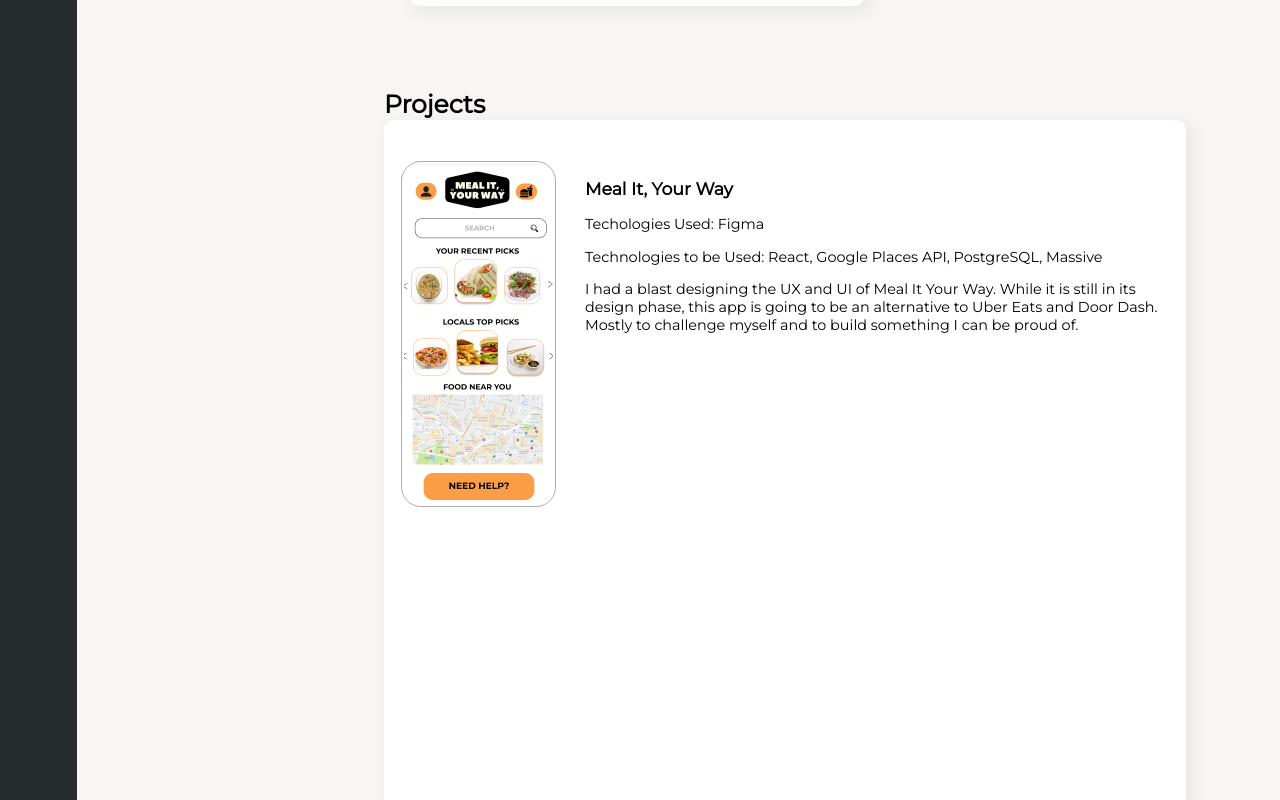
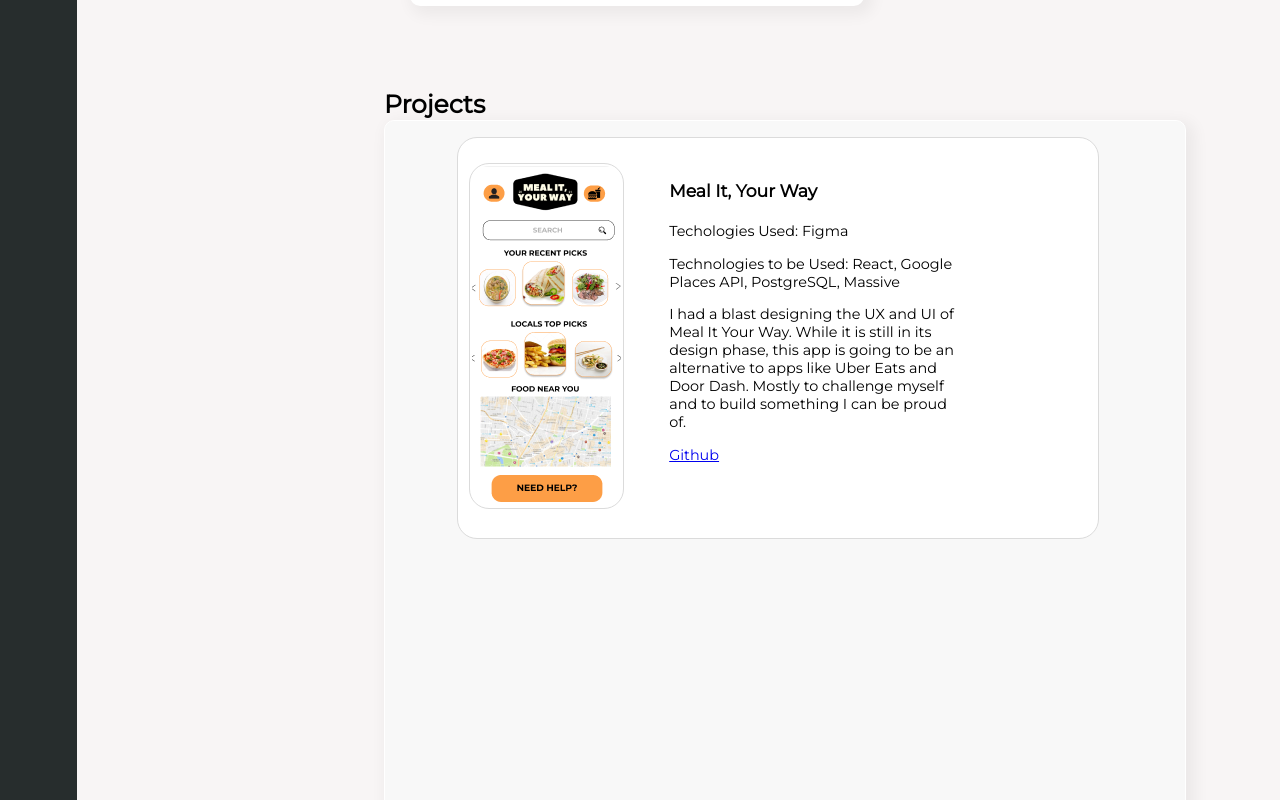
Before and after one commit to TyEverton/Portfolio-Revamp, a React (Create React App) app: page / in a window 1280 px wide. Shown: the part 1080-1880 px from the top of the page. Built offline with nearby package versions, Linux system fonts and the light colour scheme.

Commit message:
working on project section styling

```diff
--- a/src/Components/Projects.js
+++ b/src/Components/Projects.js
@@ -1,29 +1,38 @@
-import React from "react"
-import MealItYourWay from "../MealItYourWay.jpg"
-import "./projects.css"
+import React from 'react'
+import MealItYourWay from '../MealItYourWay.jpg'
+import './projects.css'
 const Projects = () => {
   return (
     <div>
       <h1 className="projectsHeader">Projects</h1>
       <div className="projectContainer">
+        <section className="mealProjectBody">
           <img
             alt="MealItYourWay Snapshot"
-          className="mealProject"
+            className="mealPhoto"
             src={MealItYourWay}
           ></img>
-        <section className="mealProjectBody">
           <h3 className="mealProjectHeader">Meal It, Your Way</h3>
+          <section className="mealItSummary">
             <p>Techologies Used: Figma</p>
             <p>
               Technologies to be Used: React, Google Places API, PostgreSQL,
               Massive
             </p>
             <p>
-            I had a blast designing the UX and UI of Meal It Your Way. While it
-            is still in its design phase, this app is going to be an alternative
-            to Uber Eats and Door Dash. Mostly to challenge myself and to build
-            something I can be proud of.
+              I had a blast designing the UX and UI of Meal It Your Way. While
+              it is still in its design phase, this app is going to be an
+              alternative to apps like Uber Eats and Door Dash. Mostly to
+              challenge myself and to build something I can be proud of.
             </p>
+            <a
+              target="_blank"
+              rel="noopener noreferrer"
+              href="https://github.com/TyEverton/Meal_It_Your_Way"
+            >
+              Github
+            </a>
+          </section>
         </section>
       </div>
     </div>
--- a/src/Components/projects.css
+++ b/src/Components/projects.css
@@ -16,31 +16,31 @@
   top: 150%;
   left: 30%;
   border-style: solid;
-  border-width: thin;
-  border-color: white;
+  border-width: 1px;
+  border-color: rgb(255, 255, 255);
   border-radius: 10px;
   width: 800px;
   height: 800px;
-  background-color: white;
-
+  background-color: rgb(248, 248, 248);
   box-shadow: 5px 5px 15px 4px rgba(0,0,0,0.05);
 }
 
-.mealProject {
-  position: absolute;
-  top: 5%;
-  left: 2%;
+.mealPhoto {
+  position: relative;
   border: solid;
-  border-color: rgb(173, 173, 173);
-  border-width: thin;
+  border-color: rgb(219, 219, 219);
+  border-width: 1px;
   border-radius: 20px;
   padding: 2px;
+  left: 1.5em;
+  top: 3.5em;
+  font-size: .5em;
 }
 
 .mealProjectHeader {
   position: absolute;
-  bottom: 90%;
-  left: 0%;
+  bottom: 80%;
+  left: 33%;
   font-family: 'Montserrat';
   font-size: 1.2em;
 }
@@ -48,10 +48,24 @@
 .mealProjectBody {
   position: absolute;
   text-align: left;
-  top: 10%;
-  left: 25%;
+  top: 2%;
+  left: 9%;
   font-family: 'Montserrat';
   font-size: .9em;
+  border-color: rgb(219, 219, 219);
+  border-style: solid;
+  border-radius: 20px;
+  border-width: thin;
+  background-color: white;
+  height: 50%;
+  width: 80%;
+}
+
+.mealItSummary {
+  position: relative;
+  width: 45%;
+  left: 33%;
+  bottom: 70%;
 }
 
 @media all and (max-width: 500px) {
```
Lines whose indentation alone changed are shown as unchanged.
